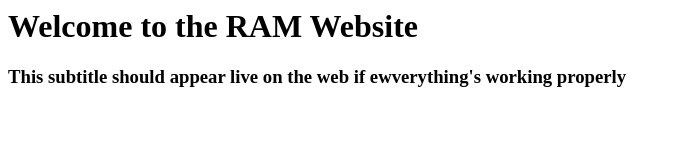
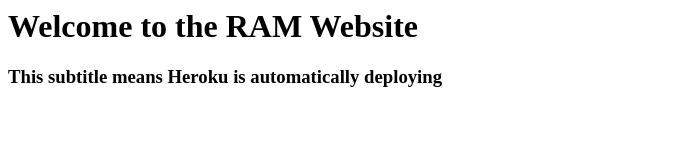
Before and after one commit to Richard-Burd/old-ram-website, a website: page public/index.html in a window 1280 px wide. Shown: the whole page, without its empty margins (0-681 px from the left). Drawn offline with Linux system fonts and the light colour scheme.

Commit message:
heroku auto deploy test

```diff
--- a/public/index.html
+++ b/public/index.html
@@ -1,2 +1,2 @@
 <h1>Welcome to the RAM Website</h1>
-<h3>This subtitle should appear live on the web if ewverything's working properly</h3>
+<h3>This subtitle means Heroku is automatically deploying</h3>
```
